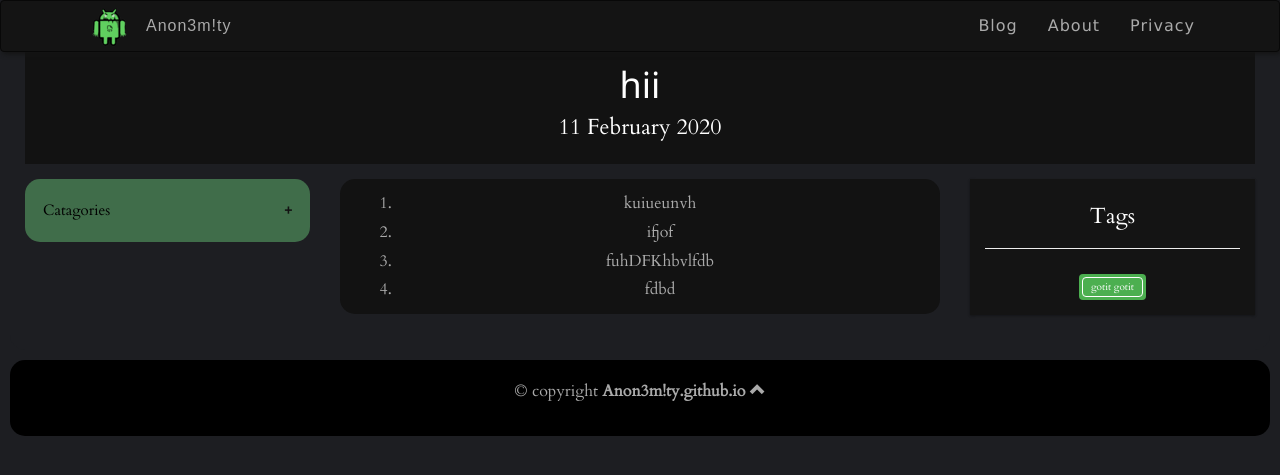
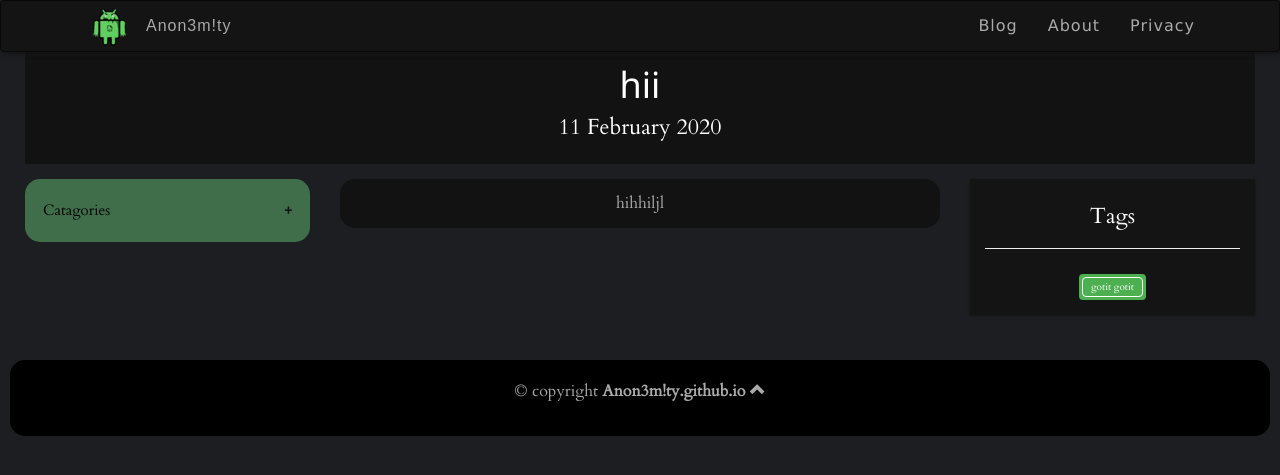
Before and after one commit to Anon3mity/Anon3mity.github.io, a Jekyll site: the page built from _posts/2020-02-11-hii.md, in a window 1280 px wide. Shown: the top 475 px of the page. Built offline with Jekyll 4.4.1, drawn with Linux system fonts in a browser that asks for light colours; some web fonts are replaced.

Commit message:
Update from Forestry.io Anon3mity updated _posts/2020-02-11-hii.md

```diff
--- a/_posts/2020-02-11-hii.md
+++ b/_posts/2020-02-11-hii.md
@@ -5,7 +5,4 @@ date: 2020-02-11 18:30:00 +0000
 categories: got it
 
 ---
-1. kuiueunvh
-2. ifjof
-3. fuhDFKhbvlfdb
-4. fdbd
+hihhiljl
```
